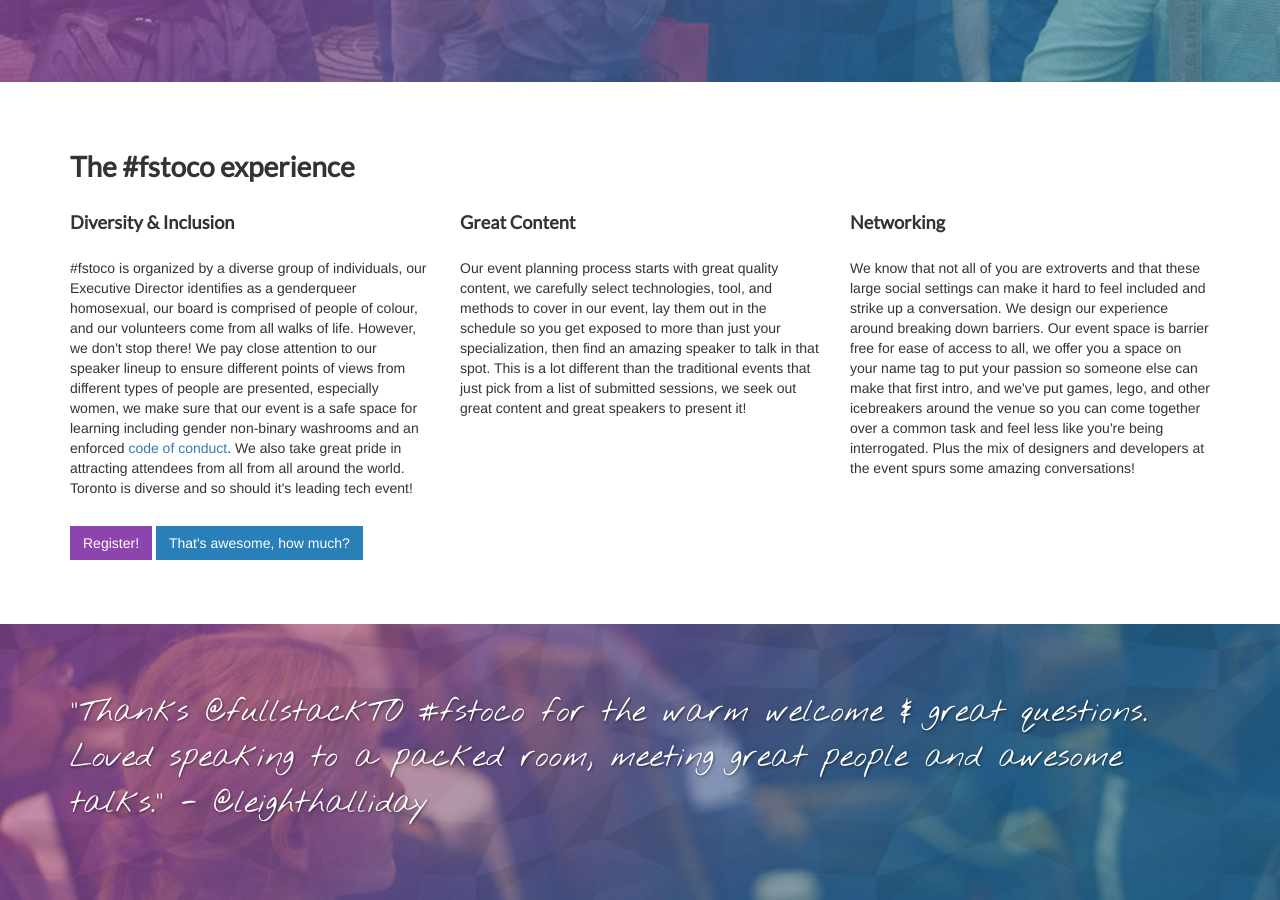
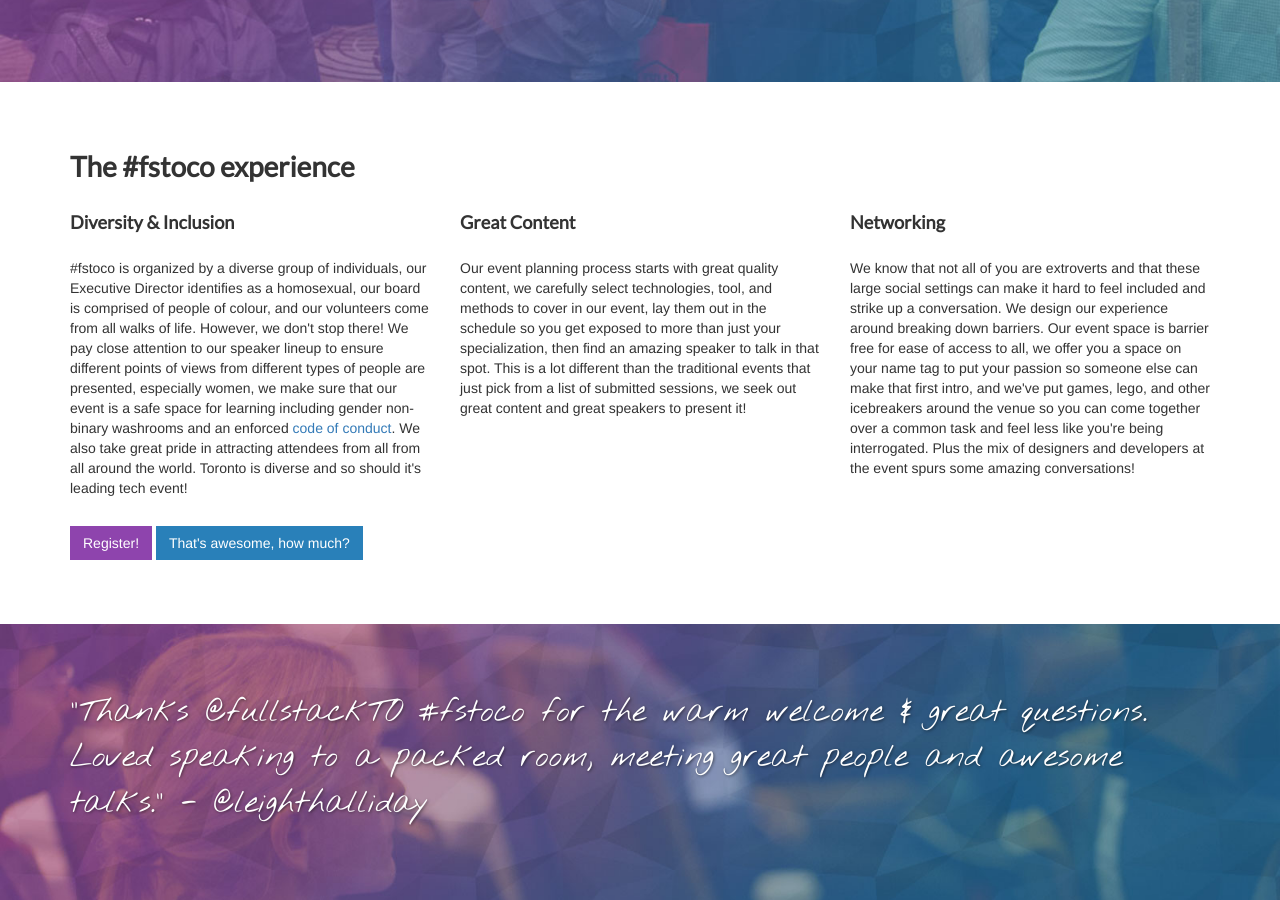
Before and after one commit to fullstackto/fsto2017, a Jekyll site: the page built from index.html, in a window 1280 px wide and 900 px high, scrolled down 3295 px. Built offline with Jekyll 4.4.1, drawn with Linux system fonts in a browser that asks for light colours.

Commit message:
Speakers

```diff
--- a/index.html
+++ b/index.html
@@ -217,7 +217,7 @@
     <div class="row">
       <div class="col-xs-12 col-sm-4">
         <h3>Diversity &amp; Inclusion</h2>
-          <p>#fstoco is organized by a diverse group of individuals, our Executive Director identifies as a genderqueer homosexual, our board is comprised of people of colour, and our volunteers come from all walks of life. However, we don't stop there! We pay close attention to our speaker lineup to ensure different points of views from different types of people are presented, especially women, we make sure that our event is a safe space for learning including gender non-binary washrooms and an enforced <a href="/coc">code of conduct</a>. We also take great pride in attracting attendees from all from all around the world. Toronto is diverse and so should it's leading tech event!</p>
+          <p>#fstoco is organized by a diverse group of individuals, our Executive Director identifies as a homosexual, our board is comprised of people of colour, and our volunteers come from all walks of life. However, we don't stop there! We pay close attention to our speaker lineup to ensure different points of views from different types of people are presented, especially women, we make sure that our event is a safe space for learning including gender non-binary washrooms and an enforced <a href="/coc">code of conduct</a>. We also take great pride in attracting attendees from all from all around the world. Toronto is diverse and so should it's leading tech event!</p>
       </div>
       <div class="col-xs-12 col-sm-4">
         <h3>Great Content</h2>
--- a/speak/index.html
+++ b/speak/index.html
@@ -110,7 +110,7 @@
       <div class="col-xs-12 col-sm-4">
         <h3>Compensation Policy</h2>
           <p>#fstoco is a non-profit, all of the funds we raise go into putting on our events, this includes covering travel and lodging. We can not offer payment for speaking services. Travel and Lodging will be done on a reimbursement basis following the event using the below pay structure based on regions. We can not pay all of our speakers, so if your employer can sponsor you, we will give them free advertising on our site. All reimbursement will be in <strong>Canadian dollars</strong> and we will not reimburse for banking or PayPal fees please take note of this for international submissions.</p>
-          <p><strong>Original Content</strong> is preferred, for this reason when you select that you would like to be reimbursed you will be placed into a lottery if you have given the talk you are submitting at another major conference. Having practiced it at a meetup or your office is completely fine, but it is hard for a non-profit event to compete when the content has already made its way around the circuit.</p>
+          <p><strong>Original Content</strong> is preferred, for this reason when you select that you would like to be reimbursed you will be placed into a lottery if you have given this talk you are submitting at another major conference. Having practiced it at a meetup or your office is completely fine, but it is hard for a non-profit event to compete when the content has already made its way around the circuit.</p>
       </div>
     </div>
     <div class="row">
```
